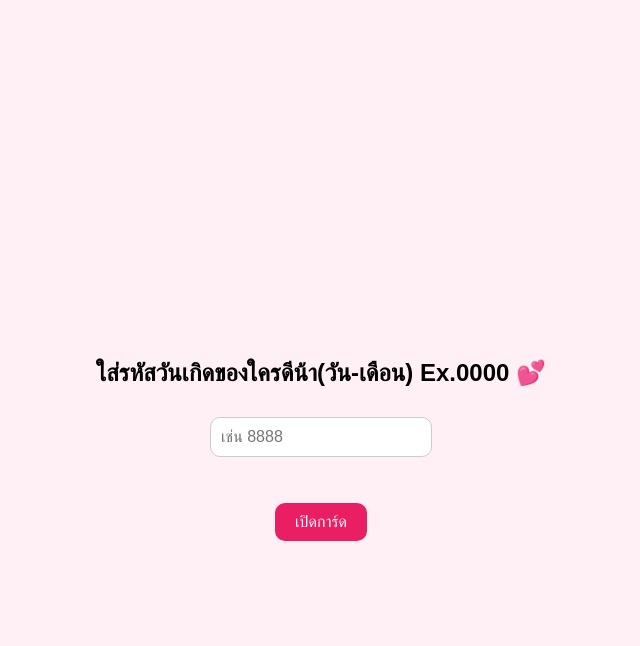
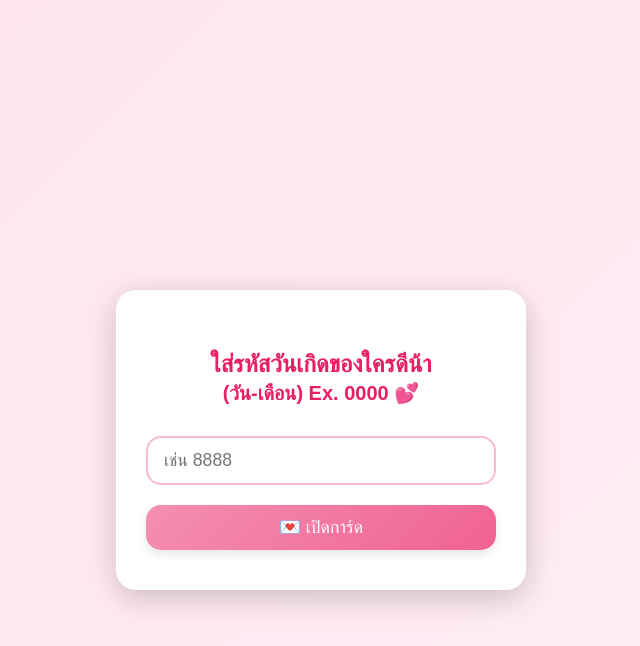
Before and after one commit to ohmpst/2M, a plain HTML site: page index.html in a window 1280 px wide. Shown: the top 646 px of the page, without its empty margins (359-999 px from the left). Drawn offline with Linux system fonts and the light colour scheme.

Commit message:
Update index.html

```diff
--- a/index.html
+++ b/index.html
@@ -194,6 +194,24 @@
             font-size: 24px;
             color: #e91e63;
         }
+        #unlockButton {
+            padding: 12px 20px;
+            font-size: 1.1em;
+            background: linear-gradient(135deg, #f48fb1, #f06292);
+            color: white;
+            border: none;
+            border-radius: 15px;
+            cursor: pointer;
+            width: 100%;
+            box-shadow: 0 4px 10px rgba(0,0,0,0.1);
+            transition: all 0.3s ease;
+        }
+
+        #unlockButton:hover {
+            transform: scale(1.05);
+            box-shadow: 0 6px 15px rgba(0,0,0,0.2);
+            background: linear-gradient(135deg, #ec407a, #d81b60);
+        }
     </style>
     <link rel="stylesheet" href="https://cdnjs.cloudflare.com/ajax/libs/font-awesome/6.0.0-beta3/css/all.min.css">
 </head>
@@ -226,12 +244,22 @@
     </div>
 
     <!-- หน้าล็อค -->
-    <div id="lockScreen">
-        <h2>ใส่รหัสวันเกิดของใครดีน้า(วัน-เดือน) Ex.0000 💕</h2>
-        <input type="password" id="passwordInput" placeholder="เช่น 8888">
-        <br><br>
-        <button id="unlockButton" onclick="checkPassword()">เปิดการ์ด</button>
+    <div id="lockScreen"
+    style="text-align:center; padding: 40px; background: linear-gradient(135deg, #ffe4ec, #fff0f5); width:100vw; height:100vh; position:fixed; top:0; left:0; display:flex; justify-content:center; align-items:center; z-index:9999; font-family: 'Arial', sans-serif;">
+
+    <div style="background-color: white; padding: 40px 30px; border-radius: 20px; box-shadow: 0 8px 30px rgba(0,0,0,0.2); max-width: 350px; width: 100%;">
+        <h2 style="color: #e91e63; margin-bottom: 20px;">ใส่รหัสวันเกิดของใครดีน้า<br><small>(วัน-เดือน) Ex. 0000 💕</small></h2>
+
+        <input type="password" id="passwordInput" placeholder="เช่น 8888"
+            style="padding: 12px 16px; font-size: 1.1em; border-radius: 15px; border: 2px solid #f8bbd0; outline: none; width: 100%; box-sizing: border-box; margin-bottom: 20px;">
+
+        <button id="unlockButton" onclick="checkPassword()"
+            style="padding: 12px 20px; font-size: 1.1em; background: linear-gradient(135deg, #f48fb1, #f06292); color: white; border: none; border-radius: 15px; cursor: pointer; width: 100%; box-shadow: 0 4px 10px rgba(0,0,0,0.1); transition: transform 0.2s ease;">
+            💌 เปิดการ์ด
+        </button>
     </div>
+</div>
+
 
     <!-- ระบบเสียง -->
     <audio id="bgMusic" loop>
```
